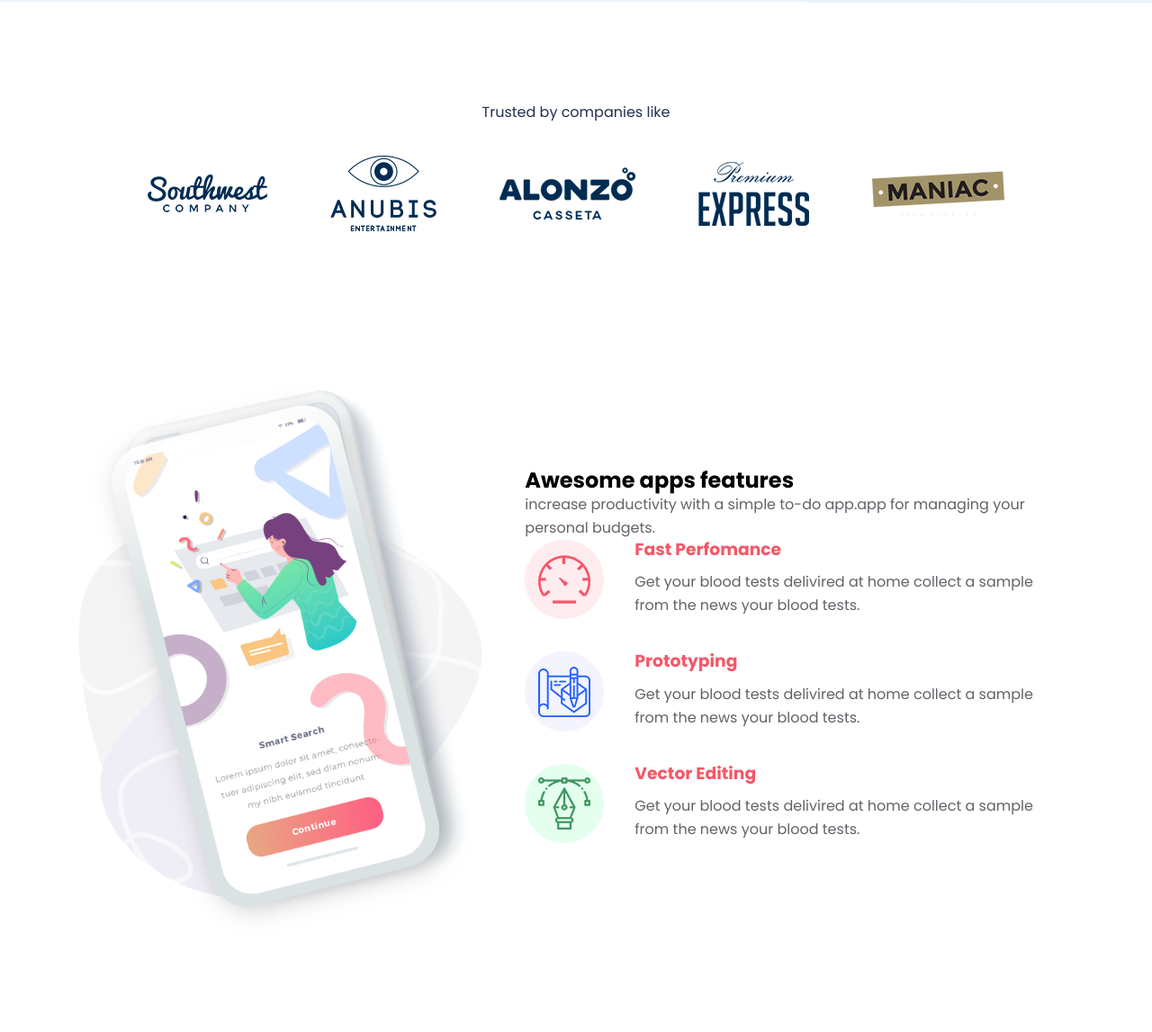
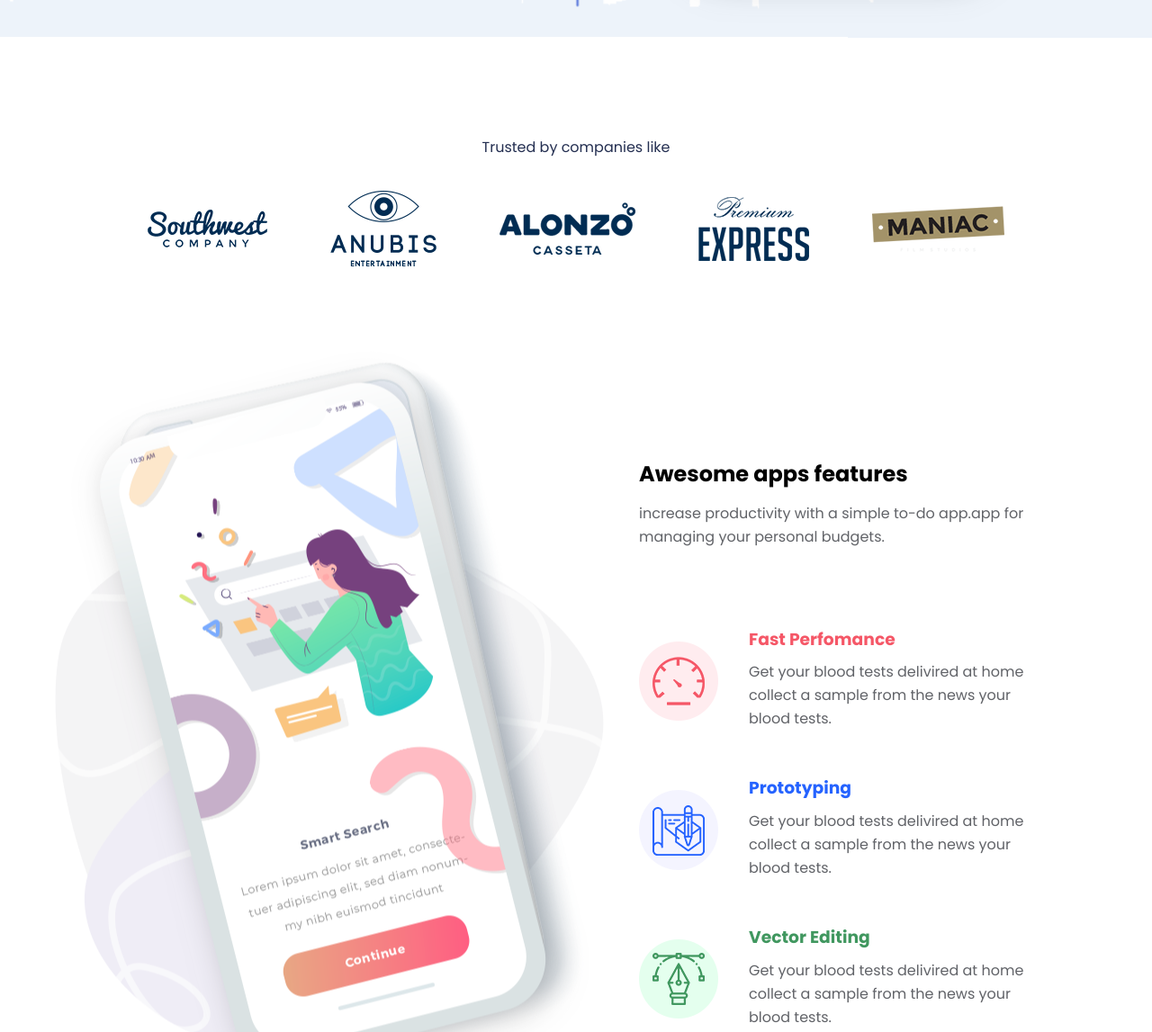
Before and after one commit to im-dariamaltseva/freebie-landing, a plain HTML site: page index.html in a window 1280 px wide. Shown: the part 959-2106 px from the top of the page at 90% size. Before the commit the page ends 2028 px from the top, so only its background shows below. Drawn offline with Linux system fonts and the light colour scheme.

Commit message:
update features section

```diff
--- a/css/components/features.css
+++ b/css/components/features.css
@@ -4,25 +4,43 @@
   align-items: center;
 }
 
-.features__container-item {
-  padding-right: 39px;
-  padding-top: 167px;
+.features__container-item--media {
+  position: relative;
+  width: 48.7179487179%;
 }
 
 .features__title {
   color: rgb(36, 47, 81);
   line-height: 1.278;
+  padding-bottom: 35px;
 }
 
 .features__subtitle {
   color: rgb(97, 99, 104);
   line-height: 1.625;
+  padding-bottom: 92px;
+  padding-top: 17px;
 }
 
 .features__item {
   display: flex;
   align-items: center;
-  padding-bottom: 36px;
+}
+
+.features__item:not(:last-of-type) {
+  padding-bottom: 55px;
+}
+
+.features__item:nth-of-type(1) h3 {
+  color: rgb(245, 87, 103);
+}
+
+.features__item:nth-of-type(2) h3 {
+  color: rgb(37, 99, 255);
+}
+
+.features__item:nth-of-type(3) h3 {
+  color: rgb(64, 151, 95);
 }
 
 .features__item p {
@@ -32,7 +50,6 @@
 }
 
 .features__item h3 {
-  color: rgb(245, 87, 103);
   font-weight: bold;
   line-height: 1;
 }
@@ -40,3 +57,23 @@
 .features__item img {
   padding-right: 34px;
 }
+
+.features__content {
+  max-width: 430px;
+}
+
+.features__img {
+  position: absolute;
+  right: 28px;
+  top: 50%;
+  transform: translateY(-50%);
+}
+
+.features__img img {
+  max-width: none;
+}
+
+.features {
+  padding-top: 217px;
+  padding-bottom: 200px;
+}
--- a/css/components/hero.css
+++ b/css/components/hero.css
@@ -1,6 +1,8 @@
 .hero {
   background: url("../../img/hero-banner.png") 0 100% no-repeat;
   background-size: cover;
+  padding-top: 23px;
+  padding-bottom: 16px;
 }
 
 .hero__container {
@@ -49,12 +51,15 @@
   color: rgb(36, 47, 81);
   font-weight: bold;
   line-height: 1.25;
+  padding-top: 13px;
+  padding-bottom: 20px;
 }
 
 .hero__about {
   font-size: 18px;
   color: rgb(97, 99, 104);
   line-height: 1.556;
+  padding-bottom: 37px;
 }
 
 .hero__action {
--- a/index.html
+++ b/index.html
@@ -139,7 +139,7 @@
       <section class="features">
         <div class="wrapper">
           <div class="features__container">
-            <div class="features__container-item">
+            <div class="features__container-item features__container-item--media">
               <div class="features__img">
                 <img src="img/features/phone.png" />
               </div>
@@ -151,7 +151,6 @@
                   increase productivity with a simple to-do app.app for managing
                   your personal budgets.
                 </p>
-              </div>
                 <ul class="features__list">
                   <li class="features__item">
                     <img src="img/features/speed.png" />
@@ -187,6 +186,7 @@
               </div>
             </div>
           </div>
+        </div>
       </section>
     </main>
   </body>
```
Lines whose indentation alone changed are shown as unchanged.
